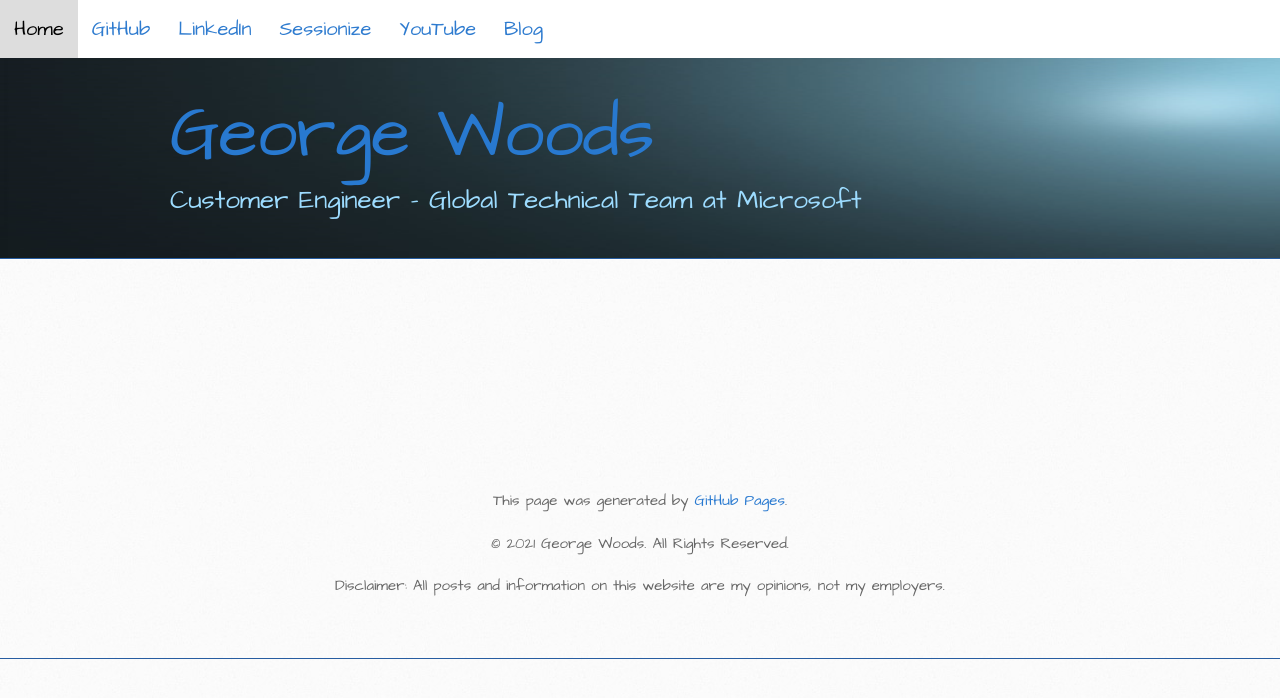
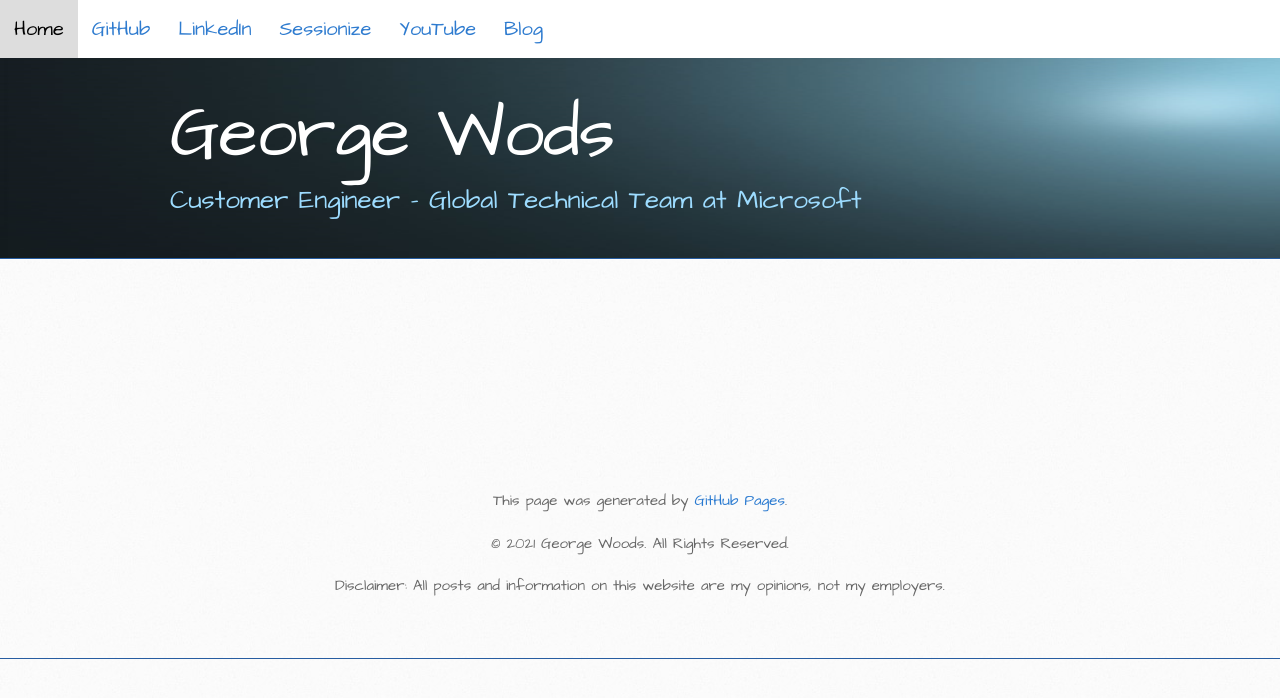
Before and after one commit to gvwoods/gvwoods.github.io, a Jekyll site: the page built from report-test.md, in a window 1280 px wide. Shown: the top 698 px of the page. Built offline with Jekyll 4.4.1, drawn with Linux system fonts in a browser that asks for light colours.

Commit message:
Update default.html

```diff
--- a/_layouts/default.html
+++ b/_layouts/default.html
@@ -27,8 +27,8 @@
        <a href="https://georgevwoods.com/blog">Blog</a> </p>
        </div>
     <header>
-      <div class="inner">
-        <h1><a href="https://georgevwoods.com/">George Woods</a></h1>
+      <div class="innerhead">
+        <h1><a href="https://georgevwoods.com/">George Wods</a></h1>
         <h2>Customer Engineer - Global Technical Team at Microsoft</h2>
         </div>
     </header>
```
